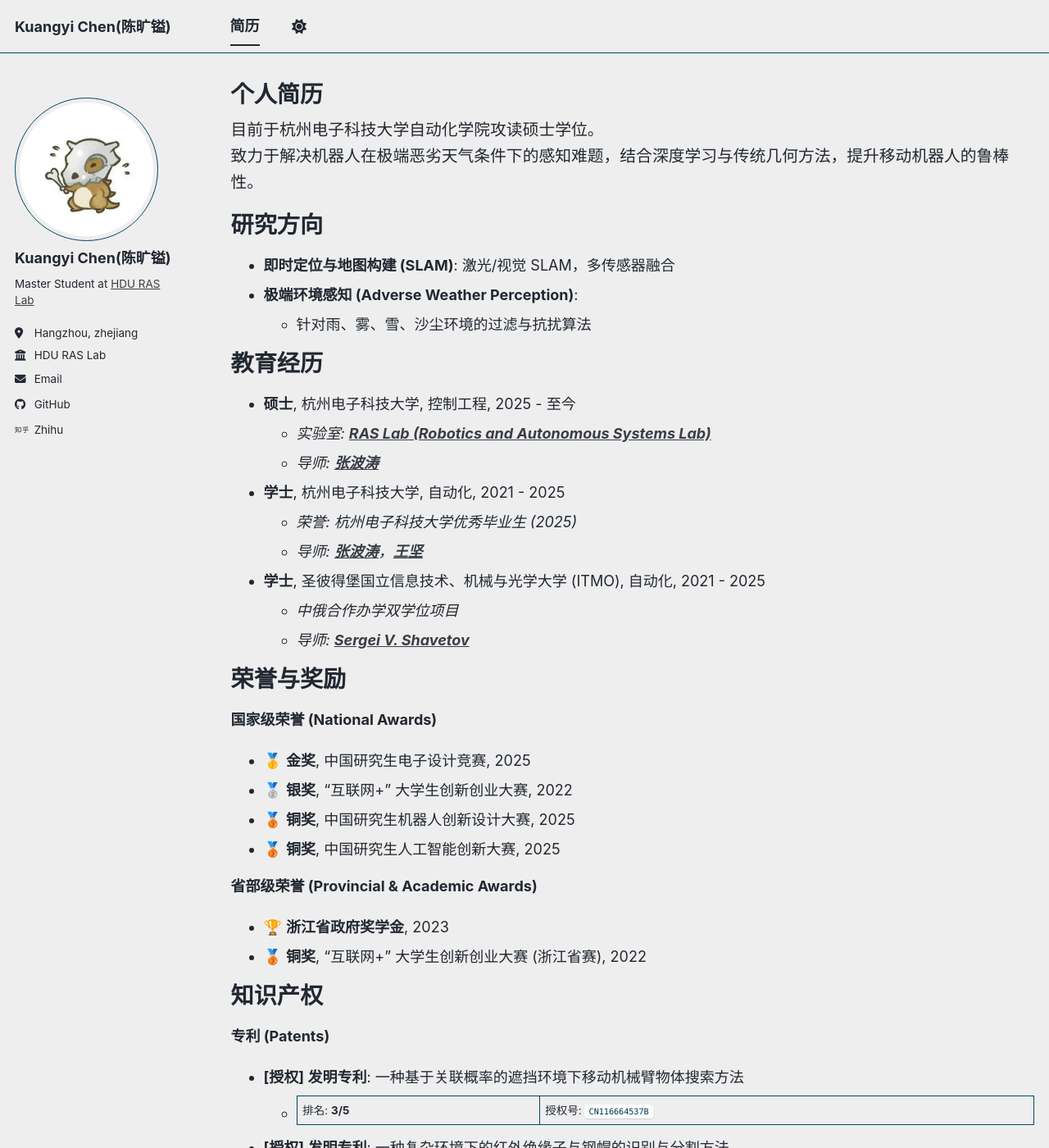
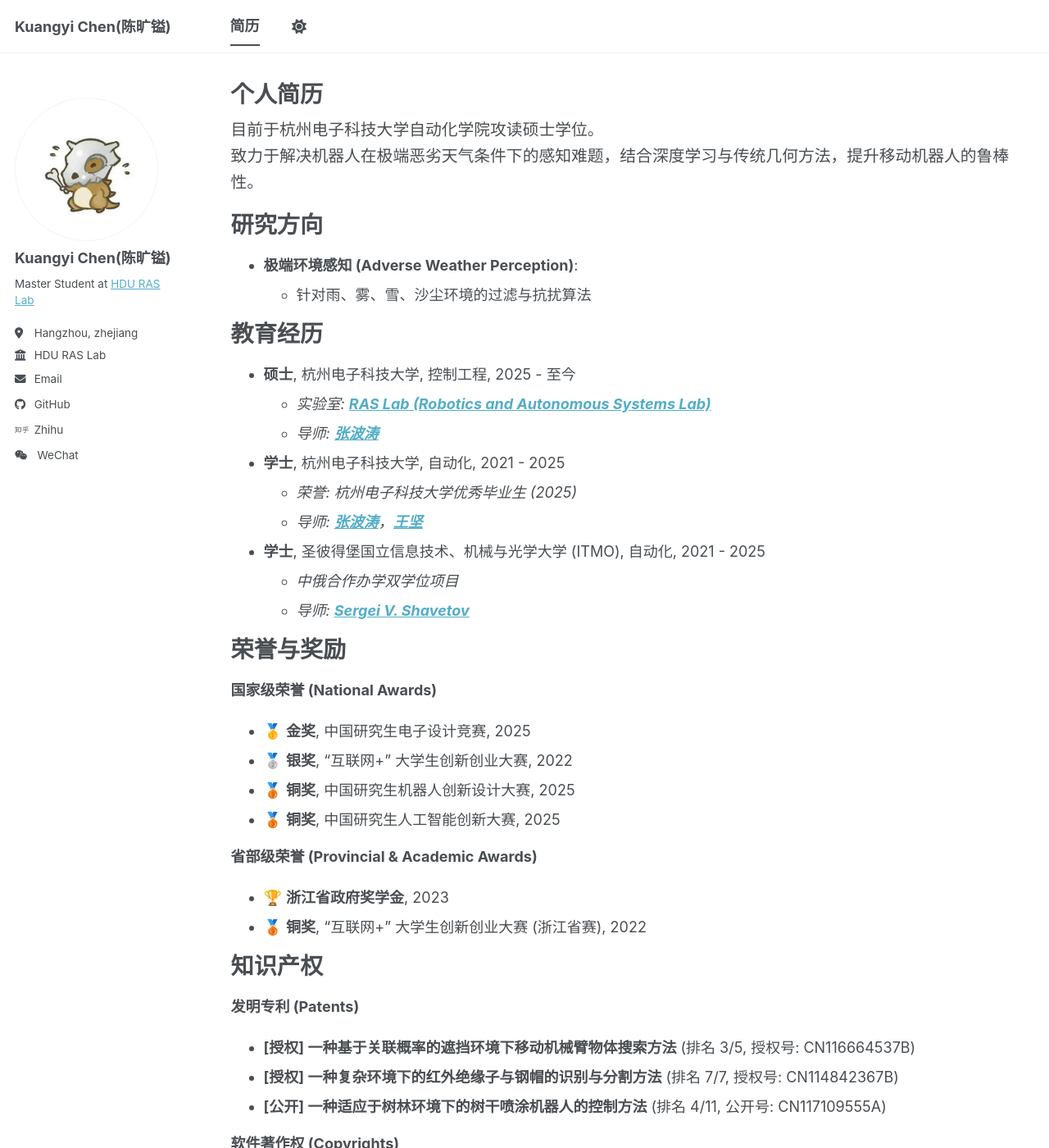
Before and after one commit to ckyFi9zero/ckyFi9zero.github.io, a Jekyll site: the page built from _pages/resume-zh.md, in a window 1280 px wide and 1400 px high. Shown: the whole window at 82% size. Built offline with Jekyll 4.4.1, drawn with Linux system fonts in a browser that asks for light colours; a script bundle is joined from its source files by our own code; library files that are not in the unit come from our copies; some of the changed text lies outside the part shown.

Commit message:
添加了wechatqr

```diff
--- a/_config.yml
+++ b/_config.yml
@@ -8,7 +8,7 @@
 
 # Basic Site Settings
 locale                   : "en-US"
-site_theme               : "air" # The available themes options are "default", "air", "sunrise", "mint", "dirt" and "contrast"
+site_theme               : "default" # The available themes options are "default", "air", "sunrise", "mint", "dirt" and "contrast"
 title                    : "Kuangyi Chen(陈旷镒)"
 title_separator          : "-"
 name                     : &name "Chen Kuangyi"
--- a/_includes/author-profile.html
+++ b/_includes/author-profile.html
@@ -171,6 +171,17 @@
       {% if author.zhihu %}
       <li><a href="https://www.zhihu.com/people/{{ author.zhihu }}"><i class="fab fa-fw fa-zhihu icon-pad-right" aria-hidden="true"></i>Zhihu</a></li>
       {% endif %}
+
+      {% if author.wechat %}
+        <li>
+          <a href="/images/wechat-qr.jpg" target="_blank">
+            <i class="fab fa-fw fa-weixin icon-pad-right" aria-hidden="true"></i>
+            WeChat
+          </a>
+        </li>
+      {% endif %}
+
+
     </ul>
   </div>
 </div>
--- a/_pages/resume-zh.md
+++ b/_pages/resume-zh.md
@@ -14,7 +14,6 @@ author_profile: true
 
 研究方向
 ======
-* **即时定位与地图构建 (SLAM)**: 激光/视觉 SLAM，多传感器融合
 * **极端环境感知 (Adverse Weather Perception)**:
   * 针对雨、雾、雪、沙尘环境的过滤与抗扰算法
 
@@ -32,7 +31,6 @@ author_profile: true
 
 荣誉与奖励
 ======
-
 **国家级荣誉 (National Awards)**
 * 🥇 **金奖**, 中国研究生电子设计竞赛, 2025
 * 🥈 **银奖**, "互联网+" 大学生创新创业大赛, 2022
@@ -45,20 +43,20 @@ author_profile: true
 
 知识产权
 ======
-**专利 (Patents)**
-* **[授权] 发明专利**: 一种基于关联概率的遮挡环境下移动机械臂物体搜索方法
-  * 排名: **3/5** | 授权号: `CN116664537B`
-* **[授权] 发明专利**: 一种复杂环境下的红外绝缘子与钢帽的识别与分割方法
-  * 排名: **7/7** | 授权号: `CN114842367B`
-* **[公开] 发明专利**: 一种适应于树林环境下的树干喷涂机器人的控制方法
-  * 排名: **4/11** | 公开号: `CN117109555A`
+**发明专利 (Patents)**
+* **[授权] 一种基于关联概率的遮挡环境下移动机械臂物体搜索方法**
+  (排名 3/5, 授权号: CN116664537B)
+* **[授权] 一种复杂环境下的红外绝缘子与钢帽的识别与分割方法**
+  (排名 7/7, 授权号: CN114842367B)
+* **[公开] 一种适应于树林环境下的树干喷涂机器人的控制方法**
+  (排名 4/11, 公开号: CN117109555A)
 
 **软件著作权 (Copyrights)**
 * **基于去雾抗扰的车道自动识别系统** (排名 1/7, 登记号: 2023SR0061095)
 * **雾天车辆检测软件** (排名 2/4, 登记号: 2023SR0898877)
 
-学术论文
+<!-- 学术论文
 ======
   <ul>{% for post in site.publications reversed %}
     {% include archive-single-cv.html %}
-  {% endfor %}</ul>
+  {% endfor %}</ul> -->
```
Also changed, not shown: _pages/about.md (+3 -3 lines), images/wechat-qr.jpg (added).
